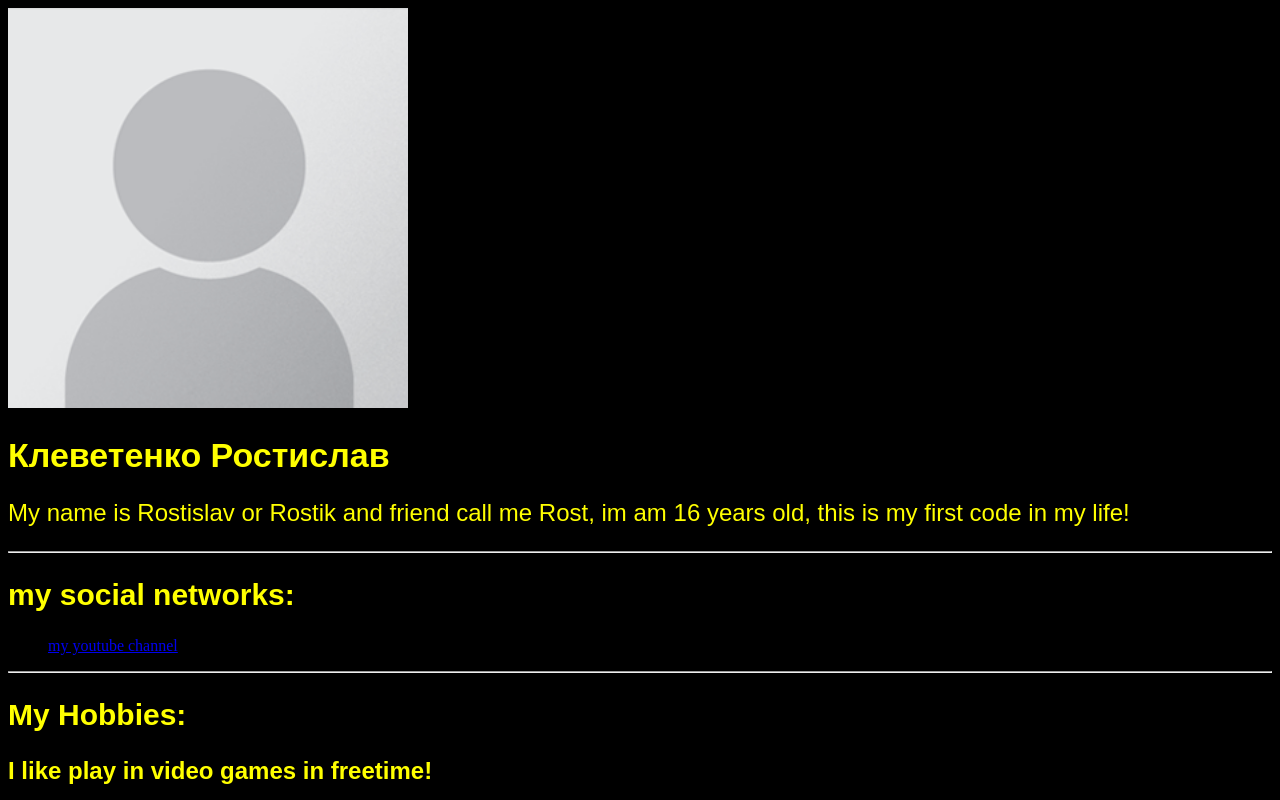
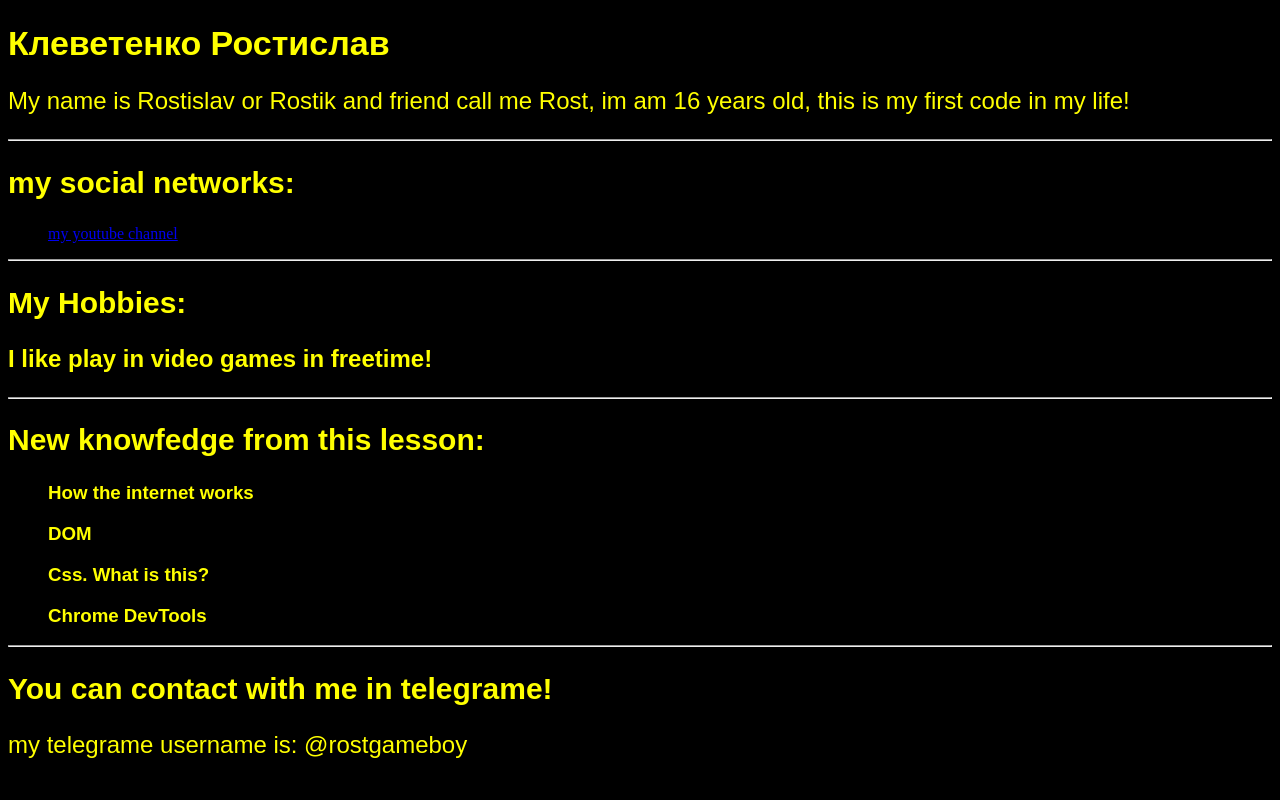
Before and after one commit to rostgameboy/HTML, a plain HTML site: page index.html in a window 1280 px wide. Shown: the top 800 px of the page. Drawn offline with Linux system fonts and the light colour scheme.

Commit message:
Update index.html

```diff
--- a/index.html
+++ b/index.html
@@ -9,7 +9,6 @@
     <link rel="stylesheet" href="CSS/Style.css">
 </head>
 <body>
- <img src="img/default_avatar.png">
  <P><H1>Клеветенко Ростислав</H1></P>
  <p>My name is Rostislav or Rostik and friend call me Rost, im am 16 years old, this is my first code in my life!</p>
  <Hr></Hr>
```
